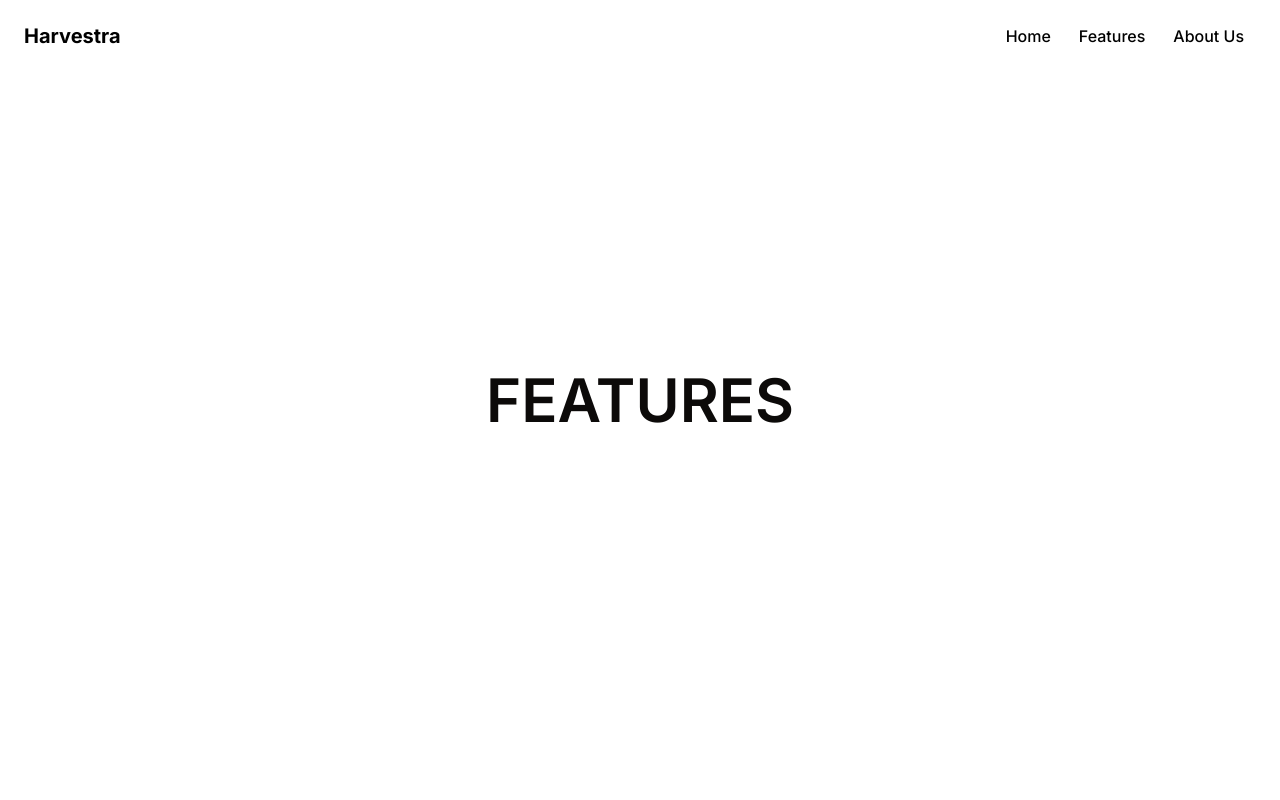
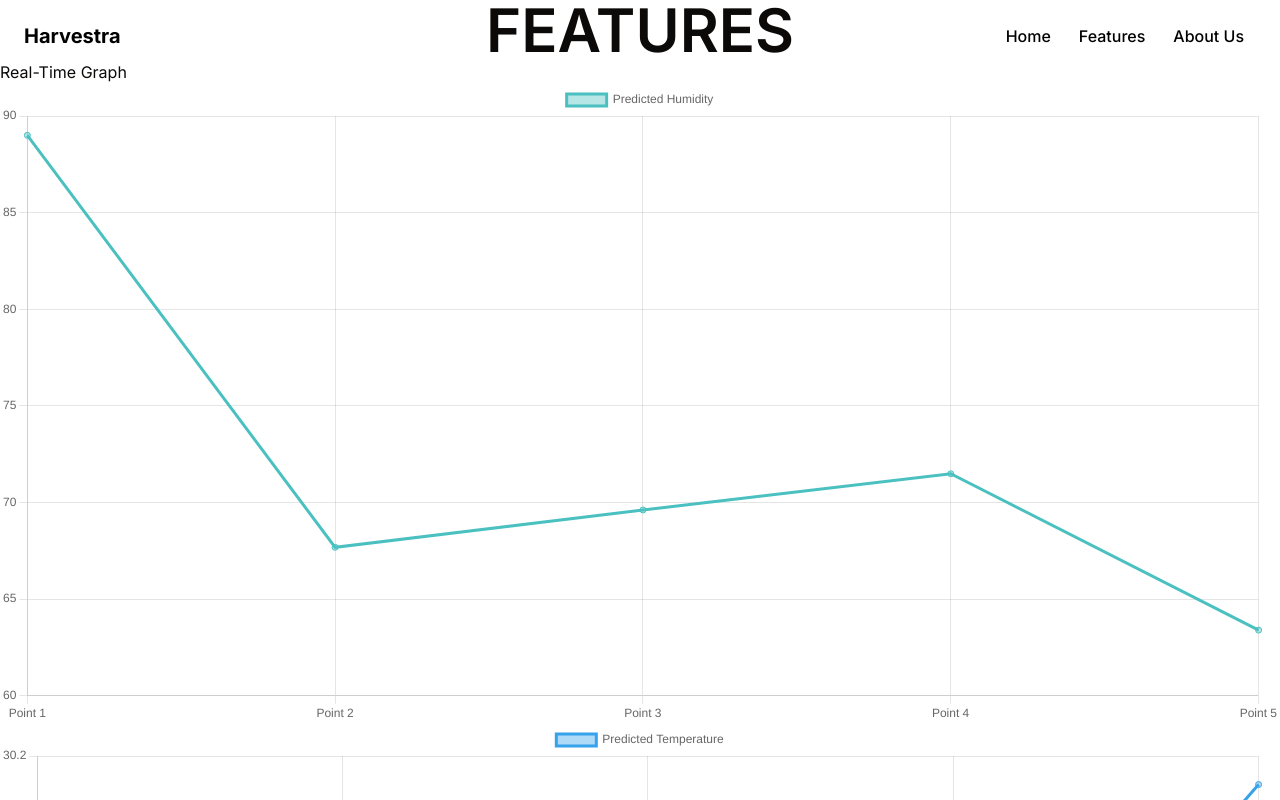
Before and after one commit to abhinav2805-ux/pulse, a Next.js app in the folder client/: page /features in a window 1280 px wide. Shown: the top 800 px of the page. Built offline with nearby package versions, Linux system fonts and the light colour scheme.

Commit message:
update file of graph

```diff
--- a/client/package.json
+++ b/client/package.json
@@ -16,12 +16,14 @@
     "@radix-ui/react-accordion": "^1.2.0",
     "@radix-ui/react-separator": "^1.1.0",
     "@radix-ui/react-slot": "^1.1.0",
+    "chart.js": "^4.4.4",
     "class-variance-authority": "^0.7.0",
     "clsx": "^2.1.1",
     "framer-motion": "^11.3.30",
     "lucide-react": "^0.435.0",
     "next": "14.2.6",
     "react": "^18",
+    "react-chartjs-2": "^5.2.0",
     "react-dom": "^18",
     "recharts": "^2.12.7",
     "tailwind-merge": "^2.5.2",
--- a/client/src/app/(app)/features/page.tsx
+++ b/client/src/app/(app)/features/page.tsx
@@ -1,11 +1,15 @@
+"use client"
 import React from 'react'
-
+import RealTimeGraph from '../graph/page'
 function Features() {
   return (
-    <div className='min-h-screen  mx-auto flex flex-col justify-center items-center'>
-        <h1 className='font-semibold text-center text-6xl'>FEATURES</h1>
+    <>
+    <h1 className='font-semibold text-center text-6xl'>FEATURES</h1>
+    <div className='w-full h-[75%] '>
+      <RealTimeGraph/>
+    </div>
 
-    </div>
+    </>
   )
 }
 
--- /dev/null
+++ b/client/src/app/(app)/graph/page.tsx
@@ -0,0 +1,97 @@
+"use client"
+import React, { useEffect, useState } from 'react';
+import { Line } from 'react-chartjs-2';
+import {
+    Chart as ChartJS,
+    CategoryScale,
+    LinearScale,
+    PointElement,
+    LineElement,
+    Title,
+    Tooltip,
+    Legend,
+} from 'chart.js';
+import Data from "@/constants/testData";
+
+// Register the components with Chart.js
+ChartJS.register(
+    CategoryScale,
+    LinearScale,
+    PointElement,
+    LineElement,
+    Title,
+    Tooltip,
+    Legend
+);
+
+const RealTimeGraph: React.FC = () => {
+    const [humidityData, setHumidityData] = useState<number[]>([]);
+    const [pricesData, setPricesData] = useState<number[]>([]);
+    const [temperatureData, setTemperatureData] = useState<number[]>([]);
+    const [currentIndex, setCurrentIndex] = useState<number>(0);
+
+    useEffect(() => {
+        const interval = setInterval(() => {
+            if (currentIndex < Data.predicted_humidity.length) {
+                setHumidityData((prev) => [...prev, Data.predicted_humidity[currentIndex]]);
+                setPricesData((prev) => [...prev, Data.predicted_prices[currentIndex]]);
+                setTemperatureData((prev) => [...prev, Data.predicted_temperature[currentIndex]]);
+                setCurrentIndex((prev) => prev + 1);
+            } else {
+                clearInterval(interval);
+            }
+        }, 1000);
+
+        return () => clearInterval(interval);
+    }, [currentIndex]);
+
+    const humidity = {
+        labels: humidityData.map((_, index) => `Point ${index + 1}`),
+        datasets: [
+            {
+                label: 'Predicted Humidity',
+                data: humidityData,
+                fill: false,
+                backgroundColor: 'rgba(75,192,192,0.4)',
+                borderColor: 'rgba(75,192,192,1)',
+            },
+        ],
+    };
+
+    const temp = {
+        labels: temperatureData.map((_, index) => `Point ${index + 1}`),
+        datasets: [
+            {
+                label: 'Predicted Temperature',
+                data: temperatureData,
+                fill: false,
+                backgroundColor: 'rgba(54,162,235,0.4)',
+                borderColor: 'rgba(54,162,235,1)',
+            },
+        ],
+    };
+
+    const price = {
+        labels: pricesData.map((_, index) => `Point ${index + 1}`),
+        datasets: [
+            {
+                label: 'Predicted Prices',
+                data: pricesData,
+                fill: false,
+                backgroundColor: 'rgba(255,99,132,0.4)',
+                borderColor: 'rgba(255,99,132,1)',
+            },
+        ],
+    };
+
+    return (
+        <div>
+            <h2>Real-Time Graph</h2>
+            <Line data={humidity} />
+            <Line data={temp} />
+            <Line data={price} />
+        </div>
+    );
+};
+
+export default RealTimeGraph;
--- a/client/src/app/page.tsx
+++ b/client/src/app/page.tsx
@@ -2,6 +2,7 @@ import Features from "@/components/Features";
 import Image from "next/image";
 import {MarqueeDemo} from "@/components/homeScreenSlideShow"
 import FAQ from "@/components/FAQ";
+
 
 export default function Home() {
   return (
--- /dev/null
+++ b/client/src/constants/testData.ts
@@ -0,0 +1,101 @@
+const Data =
+    {
+        "predicted_humidity": [
+          89,
+          67.67858912151166,
+          69.61194764136162,
+          71.48511886748453,
+          63.39276643181214,
+          68.99286210802124,
+          72.9692831847465,
+          65.07265356862094,
+          67.5012114205278,
+          68.73759977934665,
+          67.53902093759734,
+          72.78633792314321,
+          72.37858593656607,
+          69.75662060713344,
+          70.74768606500523,
+          68.15169475502582,
+          77.36022763513955,
+          73.19119517171664,
+          67.51989914786708,
+          72.3661733309003,
+          69.84659461386717,
+          73.55292013429502,
+          72.73542702436042,
+          75.63177226253802,
+          68.68069125082211,
+          70.31641025669649,
+          73.30051856130073,
+          70.84238701389457,
+          68.06223686758045,
+          70.4294029722713
+        ],
+        "predicted_prices": [
+          130.77418239221814,
+          130.77496108242045,
+          130.77489315339028,
+          130.7748675014354,
+          130.77526303449017,
+          130.77505244790243,
+          130.77490507476335,
+          130.77517384717893,
+          130.77514673768084,
+          130.77503681987977,
+          130.77511632238463,
+          130.7748508846903,
+          130.7747609841826,
+          130.77498729710007,
+          130.7749142231129,
+          130.77505483197874,
+          130.77467939397832,
+          130.77482760622766,
+          130.77502515014515,
+          130.7747949355204,
+          130.774889874546,
+          130.7747641252254,
+          130.77479321716447,
+          130.77466696515228,
+          130.7749565923669,
+          130.7749102552614,
+          130.7748077613299,
+          130.77481555268082,
+          130.77499455181874,
+          130.77492792780694
+        ],
+        "predicted_temperature": [
+          29.05,
+          28.818999999999996,
+          28.865,
+          29.285000000000014,
+          30.132000000000026,
+          30.136,
+          30.158999999999992,
+          29.889999999999997,
+          30.49199999999998,
+          29.900000000000013,
+          30.220999999999982,
+          29.588,
+          28.604000000000013,
+          29.795999999999996,
+          29.46200000000001,
+          29.86200000000003,
+          29.596000000000004,
+          29.51300000000002,
+          29.362000000000013,
+          28.916999999999998,
+          28.916999999999998,
+          29.047000000000025,
+          29.031000000000002,
+          28.871000000000016,
+          29.130000000000017,
+          29.273000000000035,
+          29.366000000000003,
+          28.573,
+          29.26700000000001,
+          29.477999999999984
+        ]
+      }
+
+      export default Data ;
```
Also changed, not shown: 1 other file (tests, documents, lock files or other folders).
